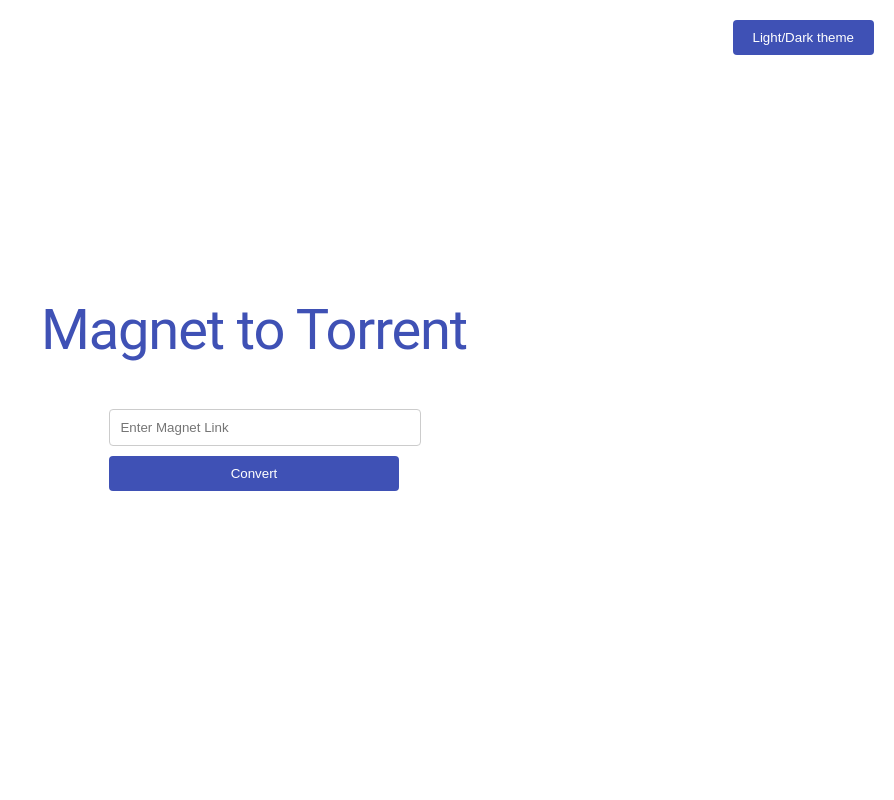
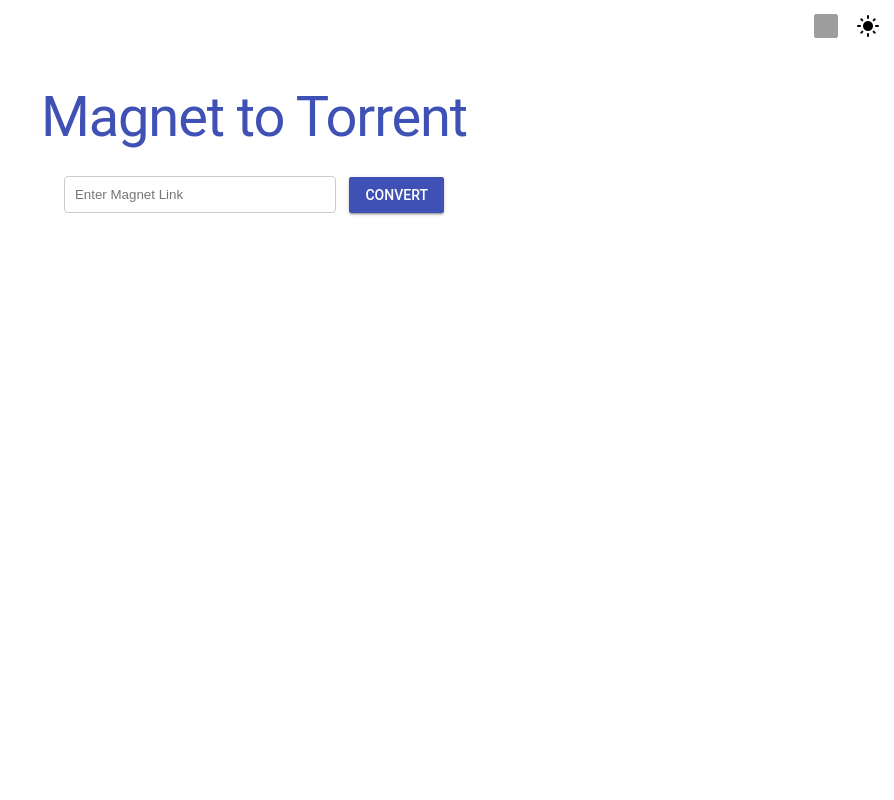
Before and after one commit to ZhanZiyuan/Magnet2Torrent-web, a Flask app: page / in a window 1280 px wide. Shown: the whole page, without its empty margins (386-1280 px from the left). Run offline with Flask 3, Linux system fonts and the light colour scheme; grey boxes are pictures that could not be loaded.

Commit message:
Added `status.js`.
- Added `status.js`.
- Changed 'theme' to "theme-icon" in `theme_toggle.js`.
- Changed icons in `index.html`.
- Changed automatic switching themes to manual switching themes in `style.css`.
- Formatted `favicon.svg`.
- Added a check for `torrent_filepath` in `app.py`.
- Used `make_response()` for `torrent_filepath` in `app.py`.

```diff
--- a/magnet2torrent_web/app.py
+++ b/magnet2torrent_web/app.py
@@ -7,7 +7,8 @@ import urllib.parse
 from pathlib import Path
 
 import libtorrent as lt
-from flask import Flask, Response, make_response, render_template, request, send_file
+from flask import (Flask, Response, make_response, render_template, request,
+                   send_file)
 
 app = Flask(__name__, static_folder="./static", template_folder="./templates")
 
@@ -91,21 +92,32 @@ def index() -> str:
 @app.route("/magnet-to-torrent", methods=["POST"])
 def magnet_to_torrent_route() -> Response:
     """
-    __doc__
+    Handles magnet link conversion to torrent file.
     """
     magnet_link = request.form.get("magnet_link")
 
     if not magnet_link:
         return make_response("Magnet link is required", 400)
 
+    # Convert magnet link to torrent
     magnet_to_torrent(magnet_link)
 
+    # Generate file name and path
     torrent_filename = f"{parse_magnet_link(magnet_link)[1]}.torrent"
     torrent_filepath = Path(UPLOAD_FOLDER) / torrent_filename
 
+    # Check if the file exists
+    if not torrent_filepath.exists():
+        return make_response(f"File {torrent_filename} not found", 404)
+
+    # URL encode the file name to handle special characters
+    safe_torrent_filename = urllib.parse.quote(torrent_filename)
+
+    # Return the file as an attachment
     response = make_response(send_file(torrent_filepath, as_attachment=True))
-
-    response.headers["Content-Disposition"] = f"attachment; filename={torrent_filename}"
+    response.headers["Content-Disposition"] = (
+        f"attachment; filename={safe_torrent_filename}"
+    )
     response.headers["Cache-Control"] = "no-store"
 
     return response
--- a/magnet2torrent_web/static/css/style.css
+++ b/magnet2torrent_web/static/css/style.css
@@ -1,4 +1,3 @@
-/* Basic styles (for desktop and larger screens) */
 body {
     font-family: "Roboto", sans-serif;
     margin: 0;
@@ -6,158 +5,79 @@ body {
     display: flex;
     flex-direction: column;
     align-items: center;
-    justify-content: center;
-    height: 100vh;
     background-color: #f0f0f0;
 }
 
 h1 {
     color: #3f51b5;
+    margin-top: 80px;
     margin-bottom: 20px;
 }
 
 .form-container {
-    display: flex;
-    flex-direction: column;
-    align-items: center;
-    margin-bottom: 20px;
-    padding: 20px;
-    border-radius: 8px;
-    background-color: white;
-    width: 300px;
-}
-
-.form-container h2 {
-    display: none;
-    /* Remove the h2 */
+    margin-bottom: 40px;
 }
 
 .form-container input[type="text"] {
-    width: 100%;
     padding: 10px;
-    margin-bottom: 10px;
+    margin-right: 10px;
+    width: 250px;
     border: 1px solid #ccc;
     border-radius: 4px;
-    box-shadow: none;
-    /* Remove the shadow */
 }
 
-.form-container button {
-    background-color: #3f51b5;
-    color: white;
-    border: none;
-    padding: 10px 20px;
-    border-radius: 4px;
-    cursor: pointer;
-    width: 100%;
-    /* Ensure button takes full width */
+.top-bar {
+    position: absolute;
+    top: 10px;
+    right: 10px;
+    display: flex;
+    gap: 10px;
 }
 
-.form-container button:hover {
-    background-color: #303f9f;
-}
-
-/* Follow system theme option for light/dark theme */
+/* Light/dark modes */
 @media (prefers-color-scheme: dark) {
     body {
         background-color: #121212;
         color: #ffffff;
     }
 
-    .form-container {
-        background-color: #1e1e1e;
+    h1 {
+        color: #bb86fc;
     }
 
-    h1,
-    h2 {
-        color: #bb86fc;
+    input[type="text"] {
+        background-color: #1e1e1e;
+        color: white;
+        border: 1px solid #555;
     }
 }
 
-@media (prefers-color-scheme: light) {
-    body {
-        background-color: #ffffff;
-        color: #000000;
-    }
-
-    .form-container {
-        background-color: #ffffff;
-    }
-
-    h1,
-    h2 {
-        color: #3f51b5;
-    }
+body.dark-mode {
+    background-color: #121212;
+    color: white;
 }
 
-/* Manually switch between light/dark theme */
+body.dark-mode h1 {
+    color: #bb86fc;
+}
+
+body.dark-mode input[type="text"] {
+    background-color: #1e1e1e;
+    color: white;
+    border: 1px solid #555;
+}
+
 body.light-mode {
     background-color: #ffffff;
     color: #000000;
 }
 
-body.light-mode .form-container {
-    background-color: #ffffff;
-}
-
-body.light-mode h1,
-body.light-mode h2 {
+body.light-mode h1 {
     color: #3f51b5;
 }
 
-body.dark-mode {
-    background-color: #121212;
-    color: #ffffff;
+body.light-mode input[type="text"] {
+    background-color: #ffffff;
+    color: black;
+    border: 1px solid #ccc;
 }
-
-body.dark-mode .form-container {
-    background-color: #1e1e1e;
-}
-
-body.dark-mode h1,
-body.dark-mode h2 {
-    color: #bb86fc;
-}
-
-#theme-toggle {
-    position: absolute;
-    top: 20px;
-    right: 20px;
-    background-color: #3f51b5;
-    color: white;
-    border: none;
-    padding: 10px 20px;
-    border-radius: 4px;
-    cursor: pointer;
-}
-
-#theme-toggle:hover {
-    background-color: #303f9f;
-}
-
-/* Mobile device optimization */
-@media (max-width: 600px) {
-    body {
-        padding: 10px;
-    }
-
-    .form-container {
-        width: 100%;
-        padding: 15px;
-    }
-
-    .form-container input[type="text"] {
-        padding: 12px;
-    }
-
-    .form-container button {
-        width: 100%;
-        padding: 12px 0;
-    }
-
-    #theme-toggle {
-        top: 10px;
-        right: 10px;
-        padding: 8px 16px;
-    }
-}
--- /dev/null
+++ b/magnet2torrent_web/static/js/status.js
@@ -0,0 +1,24 @@
+document.querySelector("form").addEventListener("submit", function () {
+    const progressBar = document.getElementById("progress");
+    progressBar.hidden = false;
+});
+
+window.addEventListener("load", () => {
+    const urlParams = new URLSearchParams(window.location.search);
+    const status = urlParams.get("status");
+
+    const progressBar = document.getElementById("progress");
+    progressBar.hidden = true;
+
+    if (status === "success") {
+        const snackbarContainer = document.querySelector("#snackbar");
+        snackbarContainer.MaterialSnackbar.showSnackbar({
+            message: "Torrent file created successfully!",
+        });
+    } else if (status === "error") {
+        const snackbarContainer = document.querySelector("#snackbar");
+        snackbarContainer.MaterialSnackbar.showSnackbar({
+            message: "Error occurred during conversion.",
+        });
+    }
+});
--- a/magnet2torrent_web/static/js/theme_toggle.js
+++ b/magnet2torrent_web/static/js/theme_toggle.js
@@ -1,12 +1,21 @@
-document.addEventListener('DOMContentLoaded', function () {
-    const toggleButton = document.getElementById('theme-toggle');
-    const currentTheme = localStorage.getItem('theme') || 'light';
-    document.body.classList.add(currentTheme + '-mode');
+document.addEventListener("DOMContentLoaded", () => {
+    const body = document.body;
+    const toggleButton = document.getElementById("theme-toggle");
+    const themeIcon = document.getElementById("theme-icon");
 
-    toggleButton.addEventListener('click', function () {
-        const newTheme = document.body.classList.contains('light-mode') ? 'dark' : 'light';
-        document.body.classList.remove('light-mode', 'dark-mode');
-        document.body.classList.add(newTheme + '-mode');
-        localStorage.setItem('theme', newTheme);
+    const setTheme = (mode) => {
+        body.classList.remove("light-mode", "dark-mode");
+        body.classList.add(mode + "-mode");
+        themeIcon.textContent = mode === "dark" ? "dark_mode" : "light_mode";
+    };
+
+    // Detect system preference
+    const prefersDark = window.matchMedia("(prefers-color-scheme: dark)").matches;
+    let currentTheme = prefersDark ? "dark" : "light";
+    setTheme(currentTheme);
+
+    toggleButton.addEventListener("click", () => {
+        currentTheme = currentTheme === "light" ? "dark" : "light";
+        setTheme(currentTheme);
     });
 });
--- a/magnet2torrent_web/templates/index.html
+++ b/magnet2torrent_web/templates/index.html
@@ -8,20 +8,42 @@
 
     <link rel="icon" href="../static/images/favicon.svg" type="image/svg+xml" />
     <link rel="stylesheet" href="https://cdnjs.cloudflare.com/ajax/libs/material-design-lite/1.3.0/material.min.css" />
+    <link rel="stylesheet" href="https://fonts.googleapis.com/icon?family=Material+Icons" />
     <link rel="stylesheet" href="../static/css/style.css" />
-    <script src="../static/js/theme_toggle.js"></script>
+    <script src="../static/js/theme_toggle.js" defer></script>
+    <script src="../static/js/status.js" defer></script>
 </head>
 
 <body>
-    <button id="theme-toggle">Light/Dark theme</button>
+    <div class="top-bar">
+        <a href="https://github.com/yourusername/your-repo" class="mdl-button mdl-js-button mdl-button--icon"
+            title="GitHub">
+            <img src="https://upload.wikimedia.org/wikipedia/commons/9/91/Octicons-mark-github.svg" alt="GitHub Logo"
+                style="width: 24px; height: 24px" />
+        </a>
+        <button id="theme-toggle" class="mdl-button mdl-js-button mdl-button--icon" title="Toggle theme">
+            <i class="material-icons" id="theme-icon">light_mode</i>
+        </button>
+    </div>
+
     <h1>Magnet to Torrent</h1>
     <div class="form-container">
         <form action="/magnet-to-torrent" method="POST">
             <input type="text" name="magnet_link" placeholder="Enter Magnet Link" required />
-            <button type="submit">Convert</button>
+            <button type="submit" class="mdl-button mdl-js-button mdl-button--raised mdl-button--colored">
+                Convert
+            </button>
         </form>
     </div>
+
     <script src="https://cdnjs.cloudflare.com/ajax/libs/material-design-lite/1.3.0/material.min.js"></script>
+
+    <div id="progress" class="mdl-progress mdl-js-progress mdl-progress__indeterminate" hidden></div>
+
+    <div id="snackbar" class="mdl-js-snackbar mdl-snackbar">
+        <div class="mdl-snackbar__text"></div>
+        <button class="mdl-snackbar__action" type="button"></button>
+    </div>
 </body>
 
 </html>
```
Also changed, not shown: magnet2torrent_web/images/favicon.svg.
